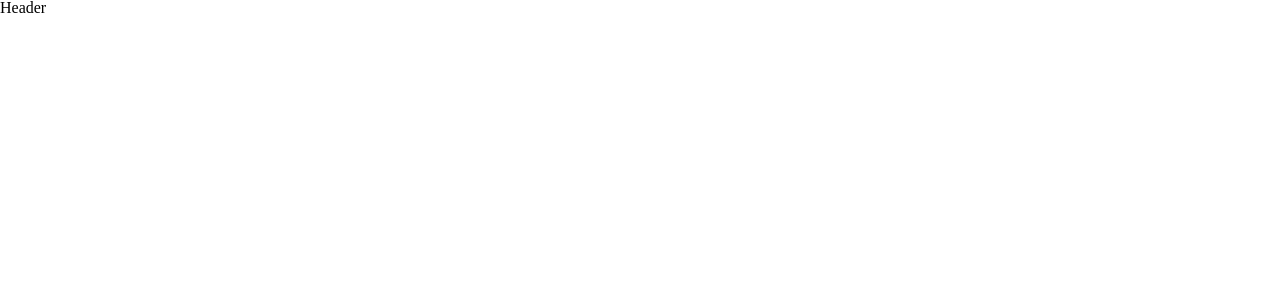
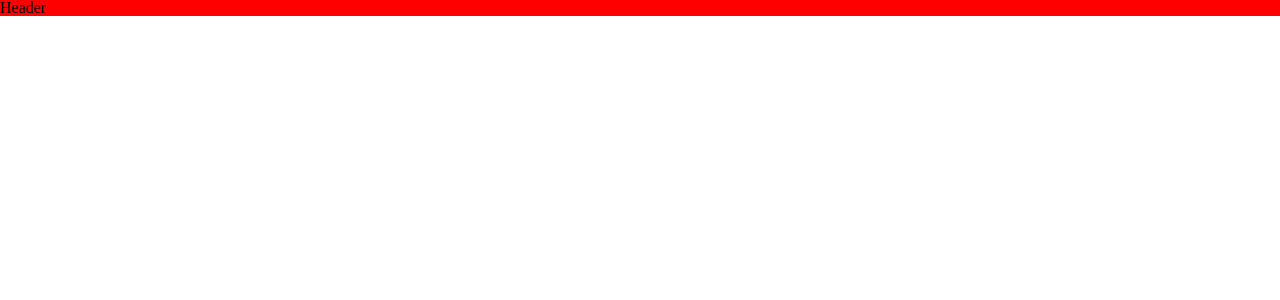
Before and after one commit to taitranhuu1908/facebook-clone, a React (Create React App) app in the folder client/: page / in a window 1280 px wide. Shown: the top 300 px of the page. Built offline with nearby package versions, Linux system fonts and the light colour scheme.

Commit message:
fix: config tsconfig.json

```diff
--- /dev/null
+++ b/client/index.d.ts
@@ -0,0 +1,2 @@
+declare module "*.scss";
+declare module "*.css";
--- a/client/src/components/HomePage/Header/header.module.css
+++ /dev/null
@@ -1,3 +0,0 @@
-body {
-    background-color: #f5f5f5;
-}
--- /dev/null
+++ b/client/src/components/HomePage/Header/header.module.scss
@@ -0,0 +1,3 @@
+.root {
+  background: red;
+}
--- a/client/src/components/HomePage/Header/index.tsx
+++ b/client/src/components/HomePage/Header/index.tsx
@@ -1,11 +1,11 @@
 import React from 'react';
-import './header.scss';
+import styles from './header.module.scss';
 
 interface IProps {
 
 }
 
 const Header: React.FC<IProps> = () => {
-    return <>Header</>
+    return <div className={styles.root}>Header</div>
 }
 export default Header;
--- a/client/tsconfig.json
+++ b/client/tsconfig.json
@@ -26,6 +26,7 @@
     ]
   },
   "include": [
-    "src"
+    "src",
+    "index.d.ts"
   ]
 }
```
Also changed, not shown: client/src/components/HomePage/Header/header.scss (deleted).
